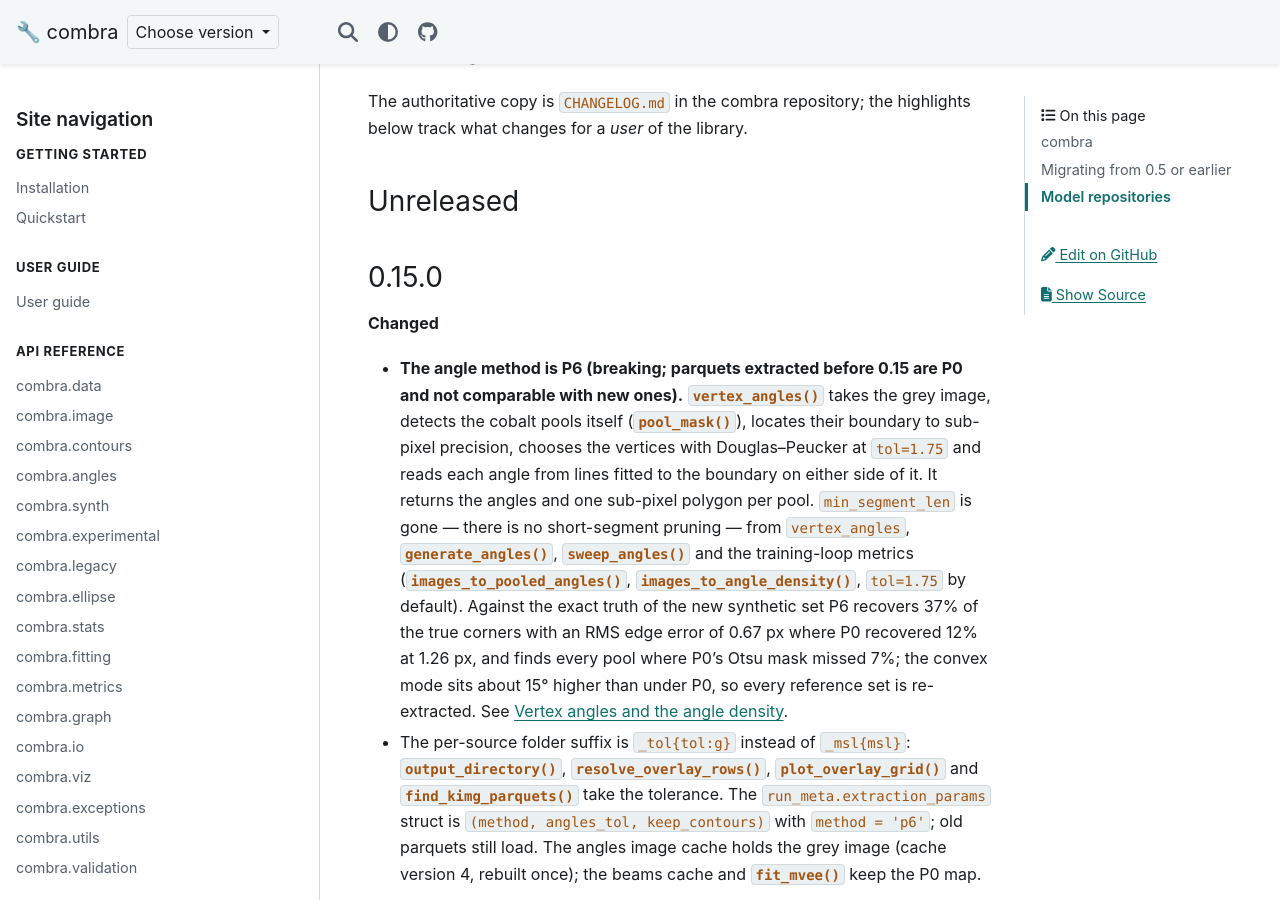
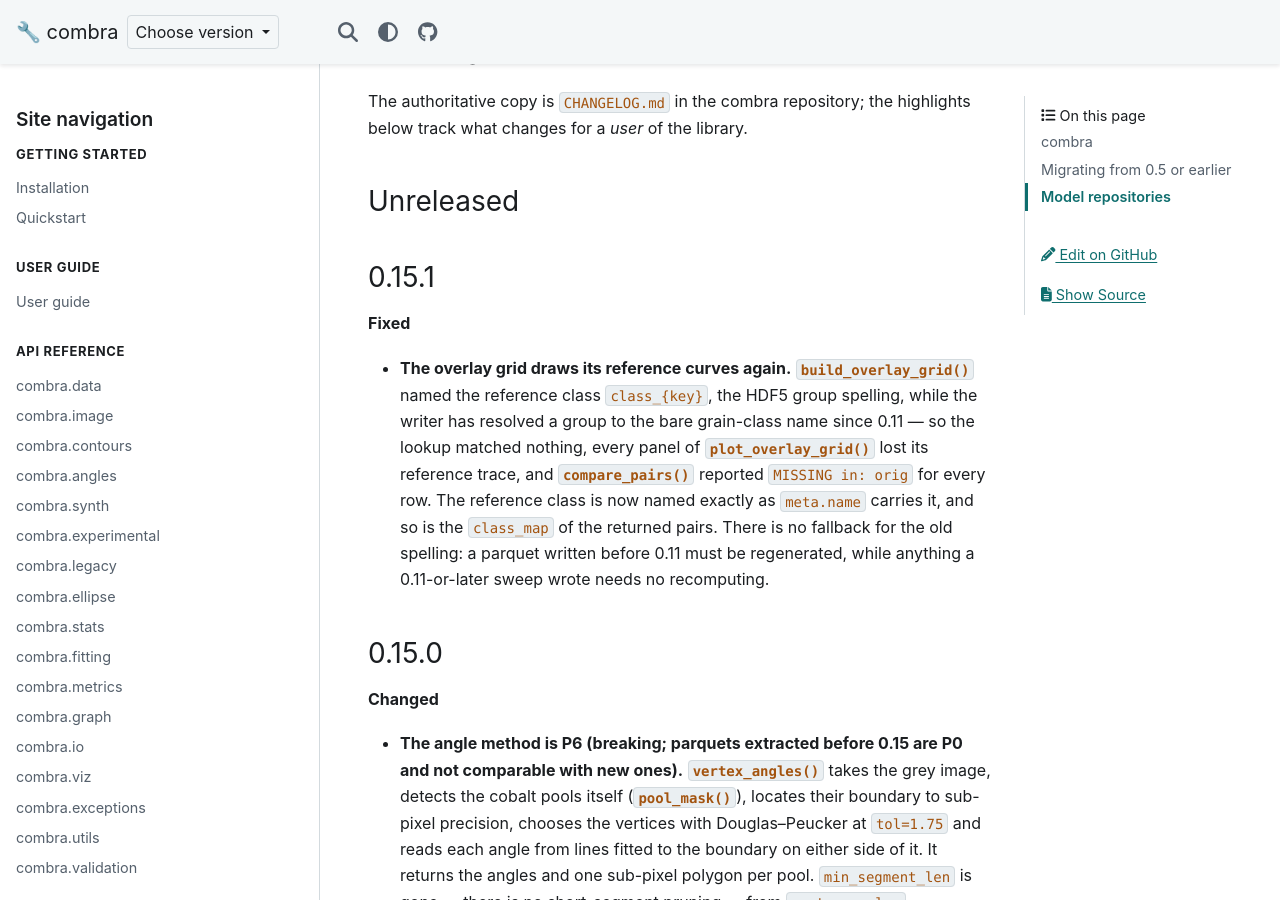
Before and after one commit to dkagramanyan/combra_docs, a Sphinx documentation site: the page built from docs/release_notes.md, in a window 1280 px wide and 900 px high, scrolled down 307 px. Built offline with Sphinx 7.4.7 and the PyData theme 0.15.4, drawn with Linux system fonts in a browser that asks for light colours.

Commit message:
Document combra 0.15.1: the overlay grid's reference class name
Co-Authored-By: Claude Opus 5 (1M context) <noreply@anthropic.com>

````diff
--- a/docs/conf.py
+++ b/docs/conf.py
@@ -25,7 +25,7 @@ import combra  # noqa: E402
 project = "combra"
 copyright = "2026, D.G.Kagramanyan"
 author = "D.G.Kagramanyan"
-release = "0.15.0"
+release = "0.15.1"
 version = "0.15"
 
 # -- General configuration ---------------------------------------------------
--- a/docs/index.md
+++ b/docs/index.md
@@ -7,7 +7,7 @@ distribution metrics.
 ```{doctest}
 >>> import combra
 >>> combra.__version__
-'0.15.0'
+'0.15.1'
 ```
 
 ```{toctree}
--- a/docs/release_notes.md
+++ b/docs/release_notes.md
@@ -8,6 +8,22 @@ The authoritative copy is `CHANGELOG.md` in the combra repository; the highlight
 below track what changes for a *user* of the library.
 
 ### Unreleased
+
+### 0.15.1
+
+**Fixed**
+
+- **The overlay grid draws its reference curves again.**
+  {py:func}`~combra.angles.build_overlay_grid` named the reference class
+  `class_{key}`, the HDF5 group spelling, while the writer has resolved a
+  group to the bare grain-class name since 0.11 — so the lookup matched
+  nothing, every panel of {py:func}`~combra.angles.plot_overlay_grid` lost its
+  reference trace, and {py:func}`~combra.metrics.compare_pairs` reported
+  `MISSING in: orig` for every row. The reference class is now named exactly as
+  `meta.name` carries it, and so is the `class_map` of the returned pairs.
+  There is no fallback for the old spelling: a parquet written before 0.11 must
+  be regenerated, while anything a 0.11-or-later sweep wrote needs no
+  recomputing.
 
 ### 0.15.0
 
````
